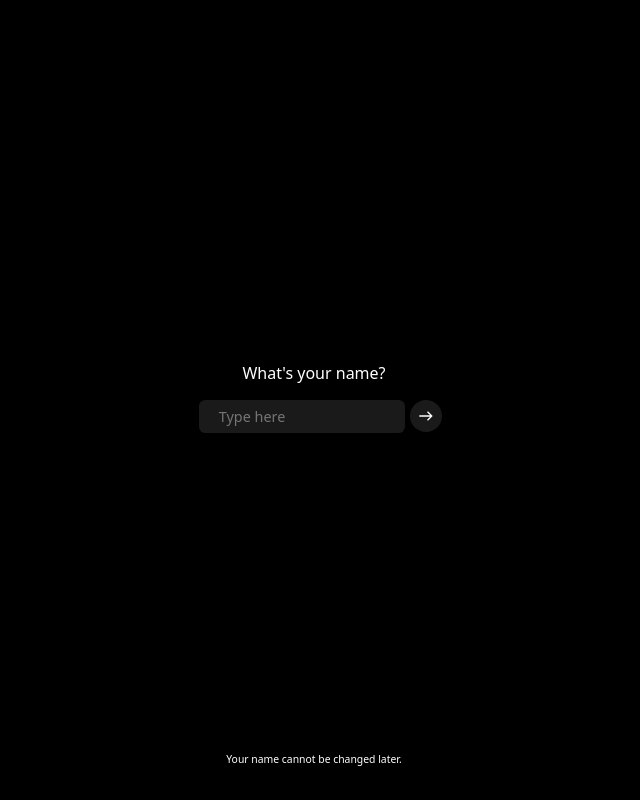
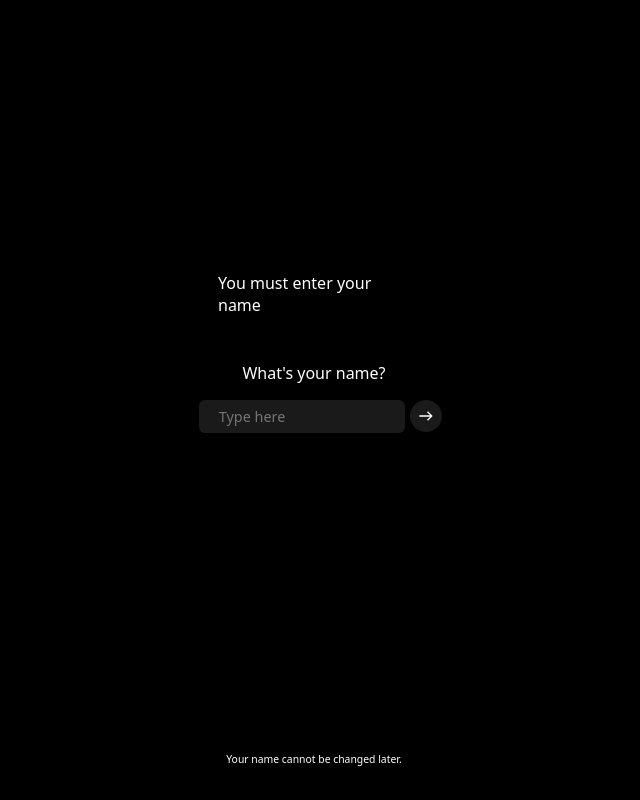
Before and after one commit to gjbertele/gjbertele.github.io, a plain HTML site: page web.html in a window 1280 px wide. Both pictures are taken after a click on the icon 752 px from the left and 416 px from the top of the page. Shown: the whole page, without its empty margins (326-966 px from the left). Drawn offline with Linux system fonts and the light colour scheme.

Commit message:
Check input quality

```diff
--- a/fgWebCode/setup.js
+++ b/fgWebCode/setup.js
@@ -22,7 +22,15 @@ const apiURL = 'https://3f95-2600-4040-2a81-2200-616d-ebc1-e59-4338.ngrok-free.a
 
 const swipePage = () => {
     let name = formatName(document.querySelector('.nameInput').value);
-    if(name.length == 0) return;
+    if(name.length == 0){
+        document.querySelector('.incorrectInput').textContent = 'You must enter your name';
+        return;
+    }
+
+    if(['sophie', 'claire', 'daniel', 'lucas', 'avery'].includes(name.toLowerCase().split(' ')[0])){
+        document.querySelector('.incorrectInput').textContent = 'Include your last name or last initial';
+        return;
+    }
 
     document.querySelector('.enterName').style.left = '150%';
     document.querySelector('.enterFriends').style.left = '50%';
@@ -130,9 +138,10 @@ const removeFriendFromList = (friendID) => {
 
 const formatName = (name) => {
     let words = name.split(' ');
+    if(words.length == 0) return '';
     for(let i = 0; i<words.length; i++){
         let chars = words[i].toLowerCase().split('');
-        chars[0] = chars[0].toUpperCase();
+        if(chars[0]) chars[0] = chars[0].toUpperCase();
         words[i] = chars.join('');
     }
 
--- a/fgWebCode/webIOS.css
+++ b/fgWebCode/webIOS.css
@@ -77,6 +77,17 @@ body, html {
     font-family: Inter var,ui-sans-serif,system-ui,sans-serif,Apple Color Emoji,Segoe UI Emoji,Segoe UI Symbol,Noto Color Emoji;
     font-weight:400;
     font-size:2.2dvh;
+    transform:translateX(-50%);
+}
+
+.incorrectInput {
+    position:absolute;
+    color:#FFF;
+    font-family: Inter var,ui-sans-serif,system-ui,sans-serif,Apple Color Emoji,Segoe UI Emoji,Segoe UI Symbol,Noto Color Emoji;
+    font-weight:400;
+    font-size:2dvh;
+    left:50%;
+    top:0;
     transform:translateX(-50%);
 }
 
--- a/fgWebCode/webLaptop.css
+++ b/fgWebCode/webLaptop.css
@@ -66,6 +66,19 @@ body {
     font-size:2dvh;
     transform:translateX(-50%);
 }
+
+
+.incorrectInput {
+    position:absolute;
+    color:#FFF;
+    font-family: Inter var,ui-sans-serif,system-ui,sans-serif,Apple Color Emoji,Segoe UI Emoji,Segoe UI Symbol,Noto Color Emoji;
+    font-weight:400;
+    font-size:2dvh;
+    left:50%;
+    top:0;
+    transform:translateX(-50%);
+}
+
 
 .enterName > .nextButton {
     position:absolute;
--- a/web.html
+++ b/web.html
@@ -11,6 +11,7 @@
     <div class="setup">
         <div class="enterName">
             <span class="text">What's your name?</span>
+            <span class="incorrectInput"></span>
             <input class="nameInput editableLabel" type="text" placeholder="Type here">
             <svg class="nextButton" width="24" height="24" viewBox="0 0 24 24" fill="none" xmlns="http://www.w3.org/2000/svg">
                 <g clip-path="url(#clip0_6_13418)">
```
